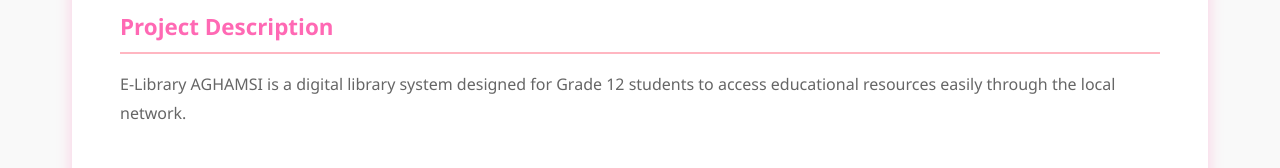
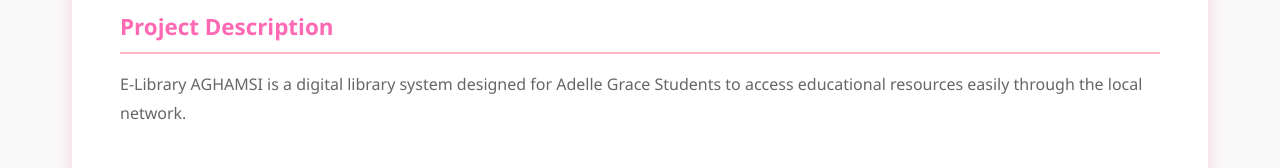
Before and after one commit to CodebyGoose/CodebyGoose.github.io, a plain HTML site: page projects.html in a window 1280 px wide. Shown: the part 2712-2880 px from the top of the page. Drawn offline with Linux system fonts and the light colour scheme.

Commit message:
Add files via upload

```diff
--- a/projects.html
+++ b/projects.html
@@ -98,7 +98,7 @@
                 </div>
                 <div class="documentation-content">
                     <h4>Project Description</h4>
-                    <p>E-Library AGHAMSI is a digital library system designed for Grade 12 students to access educational resources easily through the local network.</p>
+                    <p>E-Library AGHAMSI is a digital library system designed for Adelle Grace Students to access educational resources easily through the local network.</p>
                     <div class="documentation-details">
                         <h4>Key Features</h4>
                         <ul>
```
